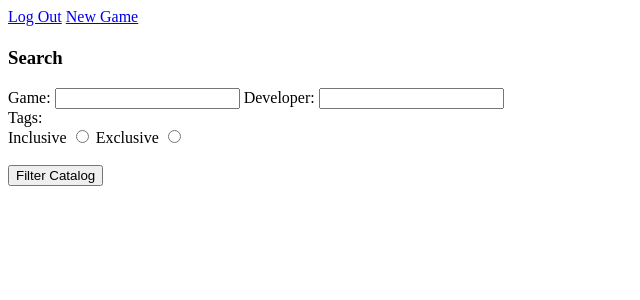
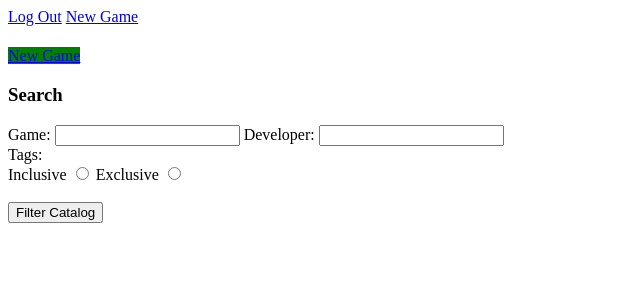
Before and after one commit to leo21ortiz7/ortizRodriguez-online-game-store, a Java web app: page /private/developerProfile.jsp in a window 1280 px wide. Shown: the top 300 px of the page, without its empty margins (0-640 px from the left). Run offline with Tomcat 11, a stand-in JSP engine, Linux system fonts and the light colour scheme; the template is opened without the code that fills it, so the values that code supplies are empty.

Commit message:
Added New Game button to dev profile

```diff
--- a/web/WEB-INF/jspf/nav.jspf
+++ b/web/WEB-INF/jspf/nav.jspf
@@ -1,4 +1,6 @@
 <%-- any content can be specified here e.g.: --%>
 <%@ page pageEncoding="UTF-8" %>
-<a href="Public?action=viewLogin">Log Out</a>
-<a href="Developer?action=viewNewGame">New Game</a>
+<nav>
+    <a href="<c:url value='Public?action=viewLogin'/>">Log Out</a>
+    <a href="<c:url value='Developer?action=viewNewGame'/>">New Game</a>
+</nav>
--- a/web/private/developerProfile.jsp
+++ b/web/private/developerProfile.jsp
@@ -9,6 +9,7 @@
     <body>
         <%@include file="../WEB-INF/jspf/nav.jspf" %>
         <h1><c:out value="${developer.getUsername()}"/></h1>
+        <a href="<c:url value='Developer?action=viewNewGame'/>" style='background-color: green'>New Game</a>
         <%@include file="../WEB-INF/jspf/searchBar.jspf" %>
         <%@include file="../WEB-INF/jspf/tagsList.jspf" %>
         <br>
```
